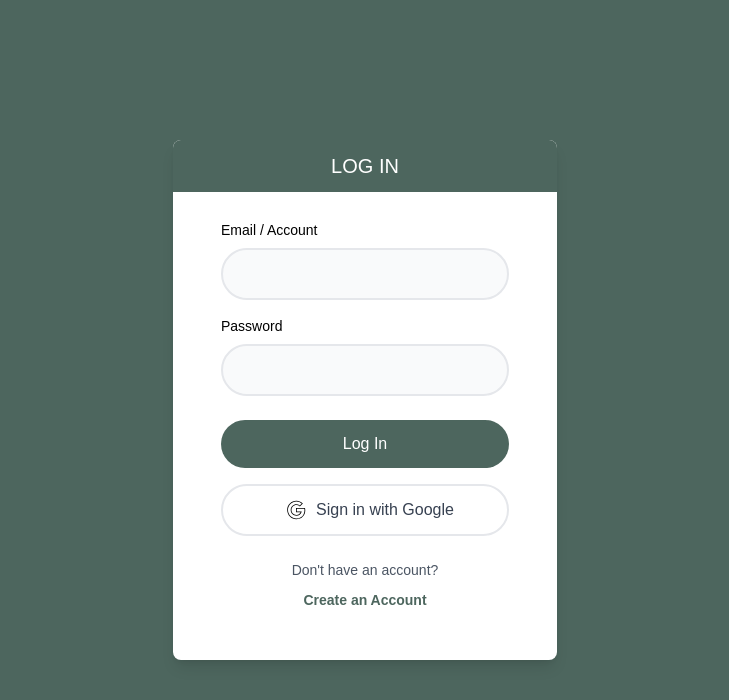
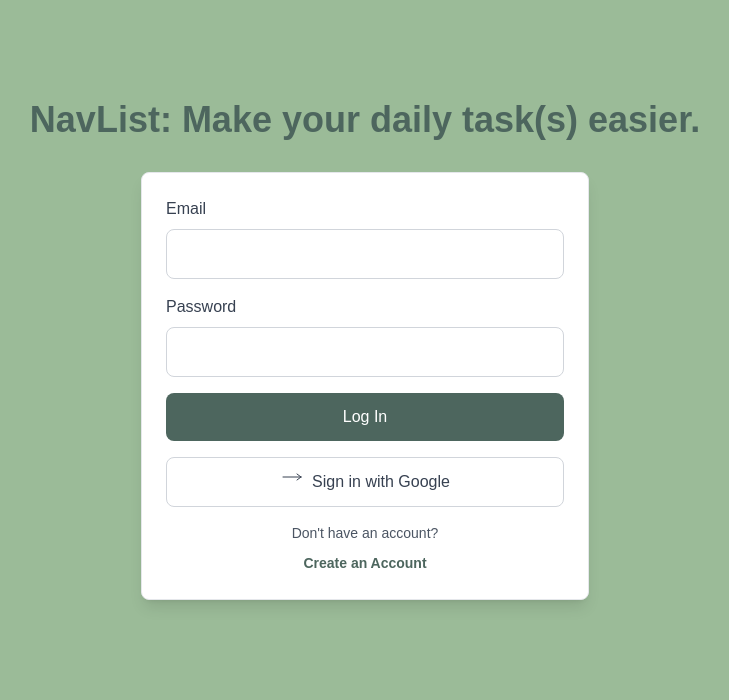
Before and after one commit to haritsrs/navlist, a Next.js app: page /login in a window 1280 px wide. Shown: the top 700 px of the page, without its empty margins (275-1004 px from the left). Built offline with nearby package versions, Linux system fonts and the light colour scheme; no server answers.

Commit message:
Latest for presentation

```diff
--- a/src/app/login/page.js
+++ b/src/app/login/page.js
@@ -1,4 +1,3 @@
-// app/login/page.js
 'use client';
 
 import { useState, useEffect } from 'react';
@@ -7,7 +6,7 @@ import {
   signInWithEmailAndPassword,
   signInWithPopup,
   GoogleAuthProvider,
-  createUserWithEmailAndPassword
+  createUserWithEmailAndPassword,
 } from 'firebase/auth';
 import { auth } from '../../../firebase';
 import { useAuth } from '../components/auth';
@@ -64,63 +63,68 @@ export default function AuthPage() {
   };
 
   return (
-    <div className="min-h-screen flex items-center justify-center bg-[#4d665e]">
-      <div className="bg-white p-12 rounded-lg shadow-lg w-96 relative">
-        <h2 className="absolute top-0 left-0 right-0 bg-[#4d665e] text-white py-3 rounded-t-lg text-center text-xl">
-          {isLogin ? 'LOG IN' : 'REGISTER'}
-        </h2>
+    <div className="min-h-screen flex flex-col justify-center items-center bg-[#9bbb98]">
+      {/* Animated Header */}
+      <div className="text-center mb-6 relative z-10">
+        <h1 className="text-4xl font-bold text-[#4d665e] mb-2 animate-fade-slide-in-left">
+          NavList: Make your daily task(s) easier.
+        </h1>
+      </div>
 
-        <form onSubmit={handleSubmit} className="mt-8">
-          <div className="mb-4">
-            <label htmlFor="email" className="block text-black text-sm mb-2">Email / Account</label>
+      {/* Form Container */}
+      <div className="w-full max-w-md p-6 bg-white rounded-lg shadow-lg border border-gray-200 animate-fade-slide-in-left relative z-0">
+        {/* Form */}
+        <form onSubmit={handleSubmit} className="space-y-4">
+          <div>
+            <label htmlFor="email" className="block text-gray-700 mb-2">Email</label>
             <input
               type="email"
               id="email"
-              className="w-full p-3 rounded-full border-2 border-gray-200 bg-gray-50 focus:border-[#4d665e] focus:outline-none"
-              style={{ color: 'black' }} // Set the text color to black
+              className="w-full p-3 border border-gray-300 rounded-lg focus:outline-none focus:border-[#4d665e] transition"
               value={email}
               onChange={(e) => setEmail(e.target.value)}
               required
             />
           </div>
 
-          <div className="mb-6">
-            <label htmlFor="password" className="block text-black text-sm mb-2">Password</label>
+          <div>
+            <label htmlFor="password" className="block text-gray-700 mb-2">Password</label>
             <input
               type="password"
               id="password"
-              className="w-full p-3 rounded-full border-2 border-gray-200 bg-gray-50 focus:border-[#4d665e] focus:outline-none"
-              style={{ color: 'black' }} // Set the text color to black
+              className="w-full p-3 border border-gray-300 rounded-lg focus:outline-none focus:border-[#4d665e] transition"
               value={password}
               onChange={(e) => setPassword(e.target.value)}
               required
             />
           </div>
 
-          {error && <p className="text-red-500 text-sm mb-4">{error}</p>}
+          {error && <p className="text-red-500 text-center text-sm">{error}</p>}
 
           <button
             type="submit"
-            className="w-full bg-[#4d665e] text-white py-3 rounded-full hover:bg-[#3b524b] transition-colors"
+            className="w-full bg-[#4d665e] text-white py-3 rounded-lg hover:bg-[#3b524b] transition"
           >
             {isLogin ? 'Log In' : 'Register'}
           </button>
+        </form>
 
+        {/* Google Sign-in */}
         {isLogin && (
           <button
             type="button"
             onClick={handleGoogleSignIn}
-              className="w-full mt-4 bg-white text-gray-700 py-3 rounded-full border-2 border-gray-200 hover:bg-gray-50 transition-colors flex items-center justify-center"
+            className="w-full mt-4 bg-white text-gray-700 py-3 rounded-lg border border-gray-300 flex items-center justify-center hover:bg-gray-100 transition"
           >
-              <svg xmlns="http://www.w3.org/2000/svg" x="0px" y="0px" width="40" height="20" viewBox="0 0 50 50">
-                <path d="M 26 2 C 13.308594 2 3 12.308594 3 25 C 3 37.691406 13.308594 48 26 48 C 35.917969 48 41.972656 43.4375 45.125 37.78125 C 48.277344 32.125 48.675781 25.480469 47.71875 20.9375 L 47.53125 20.15625 L 46.75 20.15625 L 26 20.125 L 25 20.125 L 25 30.53125 L 36.4375 30.53125 C 34.710938 34.53125 31.195313 37.28125 26 37.28125 C 19.210938 37.28125 13.71875 31.789063 13.71875 25 C 13.71875 18.210938 19.210938 12.71875 26 12.71875 C 29.050781 12.71875 31.820313 13.847656 33.96875 15.6875 L 34.6875 16.28125 L 41.53125 9.4375 L 42.25 8.6875 L 41.5 8 C 37.414063 4.277344 31.960938 2 26 2 Z M 26 4 C 31.074219 4 35.652344 5.855469 39.28125 8.84375 L 34.46875 13.65625 C 32.089844 11.878906 29.199219 10.71875 26 10.71875 C 18.128906 10.71875 11.71875 17.128906 11.71875 25 C 11.71875 32.871094 18.128906 39.28125 26 39.28125 C 32.550781 39.28125 37.261719 35.265625 38.9375 29.8125 L 39.34375 28.53125 L 27 28.53125 L 27 22.125 L 45.84375 22.15625 C 46.507813 26.191406 46.066406 31.984375 43.375 36.8125 C 40.515625 41.9375 35.320313 46 26 46 C 14.386719 46 5 36.609375 5 25 C 5 13.390625 14.386719 4 26 4 Z"></path>
+            <svg xmlns="http://www.w3.org/2000/svg" className="h-6 w-6 mr-2" fill="none" viewBox="0 0 24 24" stroke="currentColor">
+              <path strokeLinecap="round" strokeLinejoin="round" d="M17 10l4-3m0 0l-4-3m4 3H3" />
             </svg>
             Sign in with Google
           </button>
         )}
-        </form>
 
-        <div className="mt-6 text-center">
+        {/* Toggle Between Log In and Register */}
+        <div className="text-center mt-4">
           <p className="text-sm text-gray-600 mb-2">
             {isLogin ? "Don't have an account?" : "Already have an account?"}
           </p>
--- a/src/app/todo/page.js
+++ b/src/app/todo/page.js
@@ -149,7 +149,7 @@ const TodoPage = () => {
             placeholder="New Task..."
             value={newTask}
             onChange={(e) => setNewTask(e.target.value)}
-            className="flex-grow p-3 border rounded-md shadow-sm bg-white min-w-[200px]"
+            className="text-black flex-grow p-3 border rounded-md shadow-sm bg-white min-w-[200px]"
           />
           <select
             value={category}
--- a/tailwind.config.js
+++ b/tailwind.config.js
@@ -12,36 +12,20 @@ module.exports = {
         foreground: "var(--foreground)",
       },
       keyframes: {
-        floatShape0: {
-          '0%, 100%': {
-            transform: 'translateY(0) translateX(0) rotate(45deg)',
+        fadeSlideInLeft: {
+          '0%': {
+            transform: 'translateX(-100%) translateY(50px)',
+            opacity: '0',
           },
-          '50%': {
-            transform: 'translateY(-15px) translateX(10px) rotate(90deg)',
-          }
-        },
-        floatShape1: {
-          '0%, 100%': {
-            transform: 'translateY(0) translateX(0) rotate(120deg)',
+          '100%': {
+            transform: 'translateX(0) translateY(-50px)',
+            opacity: '1',
           },
-          '50%': {
-            transform: 'translateY(20px) translateX(-15px) rotate(180deg)',
-          }
-        },
-        floatShape2: {
-          '0%, 100%': {
-            transform: 'translateY(0) translateX(0) rotate(210deg)',
-          },
-          '50%': {
-            transform: 'translateY(-25px) translateX(5px) rotate(270deg)',
-          }
         },
       },
       animation: {
-        'float-shape-0': 'floatShape0 20s ease-in-out infinite',
-        'float-shape-1': 'floatShape1 22s ease-in-out infinite',
-        'float-shape-2': 'floatShape2 18s ease-in-out infinite',
-      }
+        'fade-slide-in-left': 'fadeSlideInLeft 1s ease-out forwards',
+      },
     },
   },
   plugins: [],
```
Also changed, not shown: 1 other file (tests, documents, lock files or other folders). Lines whose indentation alone changed are shown as unchanged.
